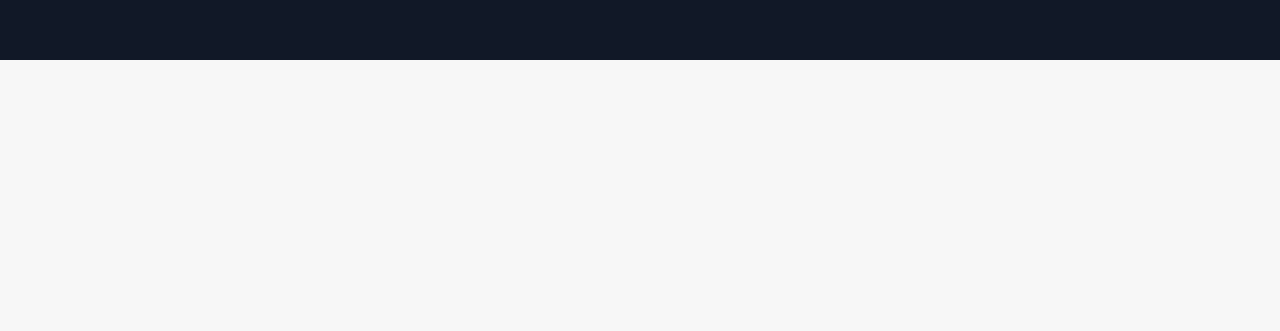
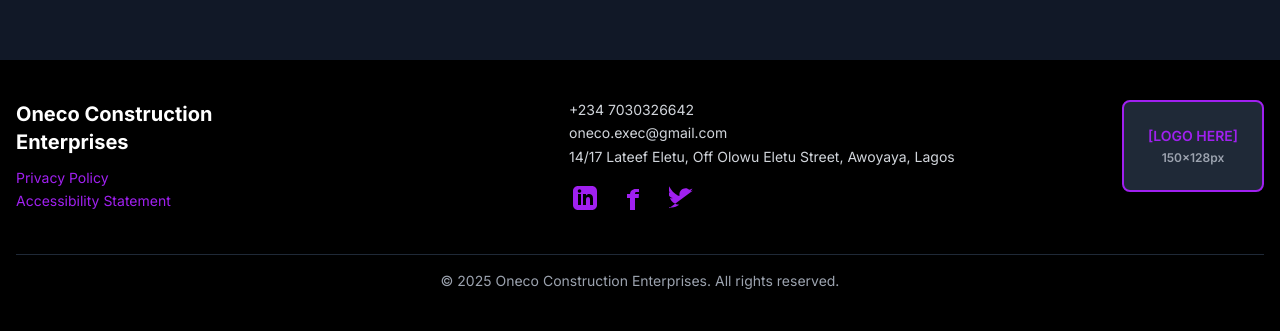
Before and after one commit to dubemo6/cars-, a plain HTML site: page index.html in a window 1280 px wide. Shown: the part 1540-1871 px from the top of the page. Before the commit the page ends 1600 px from the top, so only its background shows below. Drawn offline with nearby package versions, Linux system fonts and the light colour scheme.

Commit message:
correctly working

```diff
--- a/index.html
+++ b/index.html
@@ -78,6 +78,104 @@
         3. THE FOOTER (Black with Vibrant Purple Accent - #A020F0)
         - Uses flexbox and responsive classes (md:...) to stack on small screens and spread out on large ones.
     -->
+    <footer class="bg-black text-white py-10 px-4 w-full">
+        <div
+            class="container mx-auto flex flex-wrap justify-between items-start gap-10 md:gap-8 lg:gap-16"
+        >
+            <!-- Column 1: Company Name and Policies -->
+            <div class="flex-1 min-w-[200px] text-center md:text-left">
+                <h4
+                    class="text-white text-lg md:text-xl font-bold mb-3"
+                >
+                    Oneco Construction<br />Enterprises
+                </h4>
+
+                <!-- Links in Vibrant Purple -->
+                <p class="text-sm leading-snug mb-1">
+                    <a
+                        href="#"
+                        class="text-[#A020F0] hover:text-white transition duration-300"
+                        >Privacy Policy</a
+                    >
+                </p>
+                <p class="text-sm leading-snug">
+                    <a
+                        href="#"
+                        class="text-[#A020F0] hover:text-white transition duration-300"
+                        >Accessibility Statement</a
+                    >
+                </p>
+            </div>
+
+            <!-- Column 2: Contact Information & Social Media -->
+            <div class="flex-1 min-w-[200px] text-center md:text-left">
+                <div class="contact-info">
+                    <!-- Contact info remains white/gray for high readability -->
+                    <p class="text-sm leading-snug mb-1 text-gray-300">
+                        +234 7030326642
+                    </p>
+                    <p class="text-sm leading-snug mb-1 text-gray-300">
+                        oneco.exec@gmail.com
+                    </p>
+                    <p class="text-sm leading-snug text-gray-300">
+                        14/17 Lateef Eletu, Off Olowu Eletu Street, Awoyaya, Lagos
+                    </p>
+                </div>
+
+                <!-- Social Icons in Vibrant Purple -->
+                <div class="flex justify-center md:justify-start gap-4 mt-4">
+                    <!-- LinkedIn Icon -->
+                    <a
+                        href="#"
+                        aria-label="LinkedIn"
+                        class="text-[#A020F0] hover:text-white transition duration-300 rounded-full p-1"
+                    >
+                        <svg xmlns="http://www.w3.org/2000/svg" width="24" height="24" viewBox="0 0 24 24" fill="currentColor">
+                            <path d="M19 0h-14c-2.761 0-5 2.239-5 5v14c0 2.761 2.239 5 5 5h14c2.761 0 5-2.239 5-5v-14c0-2.761-2.239-5-5-5zm-11 19h-3v-11h3v11zm-1.5-12.268c-.966 0-1.75-.79-1.75-1.764s.784-1.764 1.75-1.764 1.75.79 1.75 1.764-.783 1.764-1.75 1.764zm13.5 12.268h-3v-5.604c0-3.368-4-3.113-4 0v5.604h-3v-11h3v1.765c1.396-2.586 7-2.777 7 2.476v6.759z"/>
+                        </svg>
+                    </a>
+                    <!-- Facebook Icon -->
+                    <a
+                        href="#"
+                        aria-label="Facebook"
+                        class="text-[#A020F0] hover:text-white transition duration-300 rounded-full p-1"
+                    >
+                        <svg xmlns="http://www.w3.org/2000/svg" width="24" height="24" viewBox="0 0 24 24" fill="currentColor">
+                            <path d="M9 8h-3v4h3v12h5v-12h3.642l.358-4h-4c0-1.667.671-2 1.667-2h2.333v-3h-3.192c-3.543 0-5.808 2.198-5.808 5.658v2.342z"/>
+                        </svg>
+                    </a>
+                    <!-- Twitter Icon -->
+                    <a
+                        href="#"
+                        aria-label="Twitter"
+                        class="text-[#A020F0] hover:text-white transition duration-300 rounded-full p-1"
+                    >
+                        <svg xmlns="http://www.w3.org/2000/svg" width="24" height="24" viewBox="0 0 24 24" fill="currentColor">
+                            <path d="M24 4.557c-.883.392-1.832.656-2.828.775 1.017-.609 1.798-1.574 2.165-2.724-.951.564-2.005.974-3.127 1.195-.897-.957-2.178-1.555-3.594-1.555-3.403 0-6.165 2.762-6.165 6.165 0 .485.055.96.162 1.41-.513-.025-1.028-.09-1.538-.195-4.288-2.149-7.177-5.719-9.435-9.987-.44.75-.694 1.624-.694 2.553 0 1.792.91 3.375 2.292 4.316-.844-.025-1.63-.26-2.32-.64v.079c0 2.98 2.122 5.464 4.937 6.03-.518.14-1.06.215-1.616.215-.397 0-.785-.038-1.166-.11 1.242 3.88 4.855 6.702 9.133 6.702-2.115 1.664-4.782 2.651-7.698 2.651-1.005 0-1.996-.059-2.96-.172.032.934.192 1.847.485 2.71-.027-.001-.053-.002-.08-.002-.68 0-1.34-.055-1.987-.162-.002-.001-.004-.002-.006-.003"/>
+                        </svg>
+                    </a>
+                </div>
+            </div>
+
+            <!-- Column 3: Logo Placeholder -->
+            <div
+                class="flex-none w-full md:w-auto flex justify-center md:justify-end"
+            >
+                <!-- Using a text placeholder since we don't have the image file -->
+                <div class="p-6 bg-gray-800 border-2 border-[#A020F0] text-[#A020F0] text-sm font-semibold rounded-lg text-center max-w-[150px]">
+                    [LOGO HERE]
+                    <span class="block text-xs text-gray-400 mt-1">150x128px</span>
+                </div>
+            </div>
+        </div>
+
+        <!-- Copyright Notice -->
+        <div
+            class="text-center text-xs md:text-sm text-gray-400 mt-10 border-t border-gray-800 pt-4"
+        >
+            &copy; 2025 Oneco Construction Enterprises. All rights reserved.
+        </div>
+    </footer>
 
 
     <!--
```
